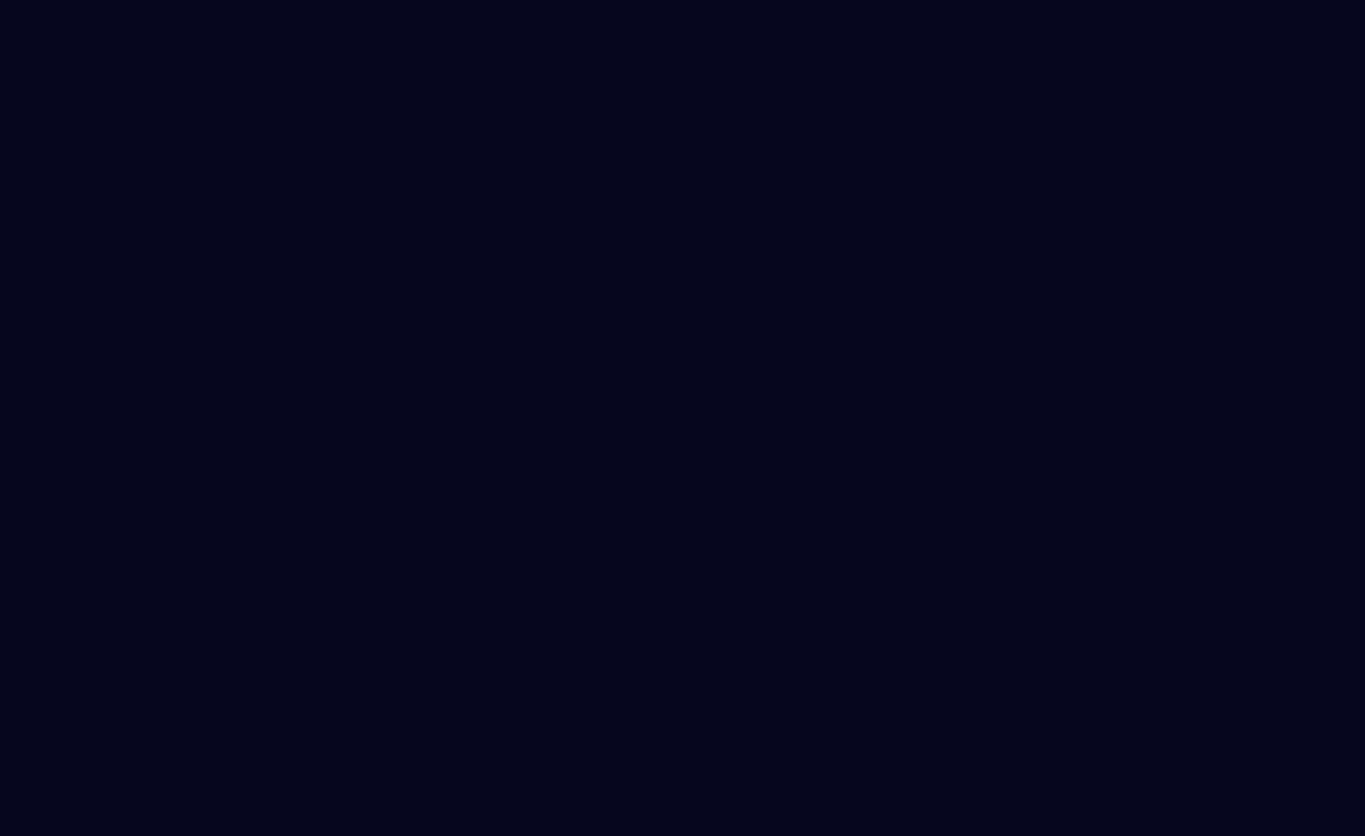
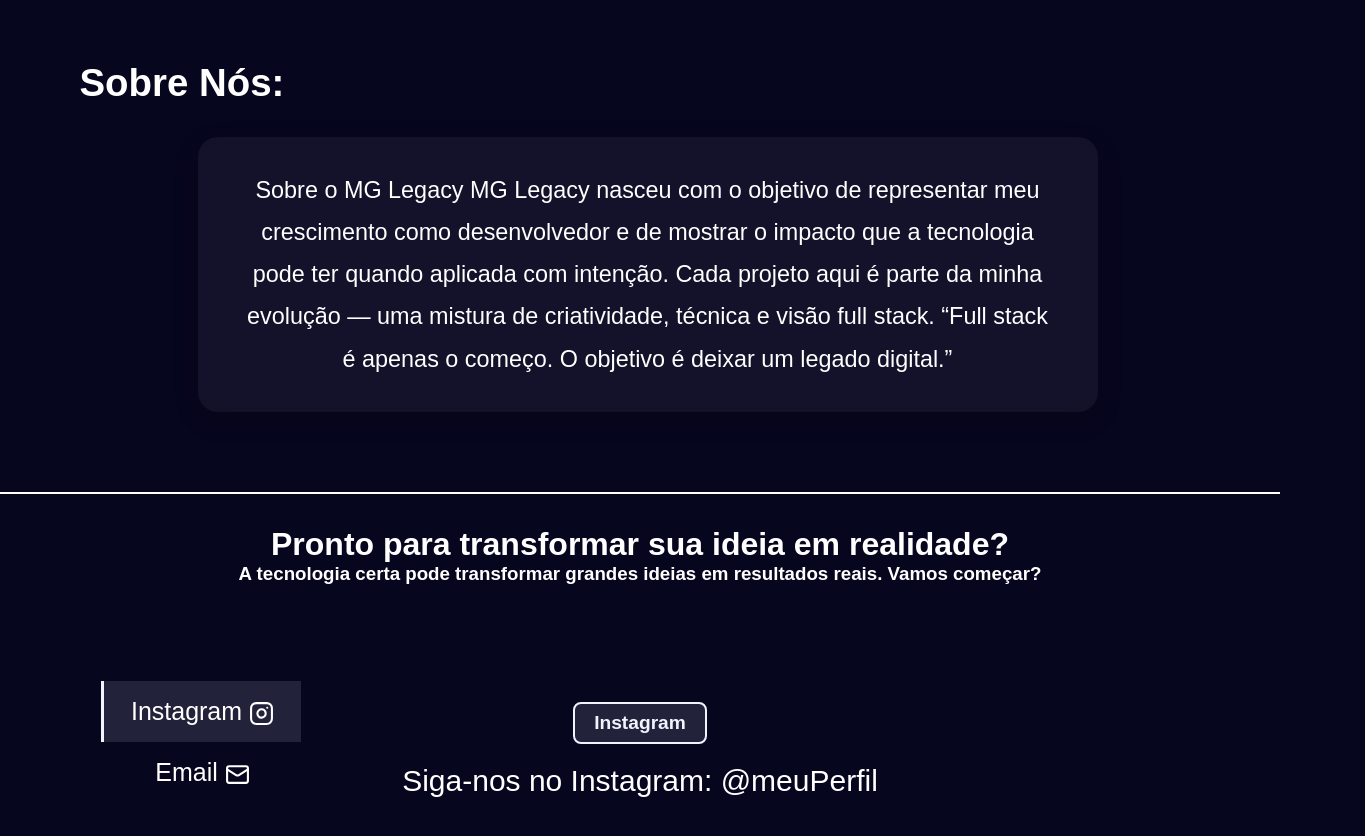
Before and after one commit to mglegacy/Portfolio, a Next.js app in the folder my-frontend/: page / in a window 1280 px wide. Shown: the part 840-1676 px from the top of the page, 1365 px wide, since content can reach past the window. Before the commit the page ends 821 px from the top, so only its background shows below. Built offline with nearby package versions, Linux system fonts and the light colour scheme; no server answers; a web font is replaced by a local one.

Commit message:
[Nova Atualização] - Adicionando o About e Footer

```diff
--- /dev/null
+++ b/my-frontend/src/app/components/footer/index.tsx
@@ -0,0 +1,66 @@
+"use client"
+import { useState } from 'react';
+import styles from './styles.module.scss'
+import React from 'react';
+import {Instagram, Mail} from 'lucide-react';
+
+interface SocialInfo{
+  name:string;
+  content?:string;
+}
+
+const socials: SocialInfo[] = [
+    {
+      name: "Instagram",
+      content:"Siga-nos no Instagram: @meuPerfil",
+    },
+    {
+      name: "Email",
+      content:"Contate-nos via email",
+    },
+
+];
+
+export function Footer(){
+  const [active, setActive] = useState(0);
+
+  const current = socials[active];
+
+
+    return(
+    <footer className={styles.contact}>
+          <h1 id="contact">
+            Pronto para transformar sua ideia em realidade?
+          </h1>
+
+          <div className={styles.containerContact}>
+            <h3>
+              A tecnologia certa pode transformar grandes ideias em resultados reais. Vamos começar?
+            </h3>
+          </div>
+
+          <div className={styles.container}>
+      <div className={styles.sidebar}>
+        {socials.map((tab, index) => (
+          <div
+            key={tab.name}
+            className={`${styles.tab} ${active === index ? styles.active : ""}`}
+            onClick={() => setActive(index)}
+          >
+            {tab.name}{" "}
+            {tab.name === "Instagram" && <Instagram color={"white"} size={25} className={styles.icon}/>}
+            {tab.name === "Email" && <Mail color={"white"} size={25} className={styles.icon}/>}
+          </div>
+        ))}
+      </div>
+
+      <div className={styles.content}>
+        <h2><button>{current.name}</button></h2>
+          <p>{current.content}</p>
+      </div>
+    </div>
+      </footer>
+
+
+    )
+}
--- /dev/null
+++ b/my-frontend/src/app/components/footer/styles.module.scss
@@ -0,0 +1,103 @@
+.contact{
+  width: 100%;
+  max-width: auto;
+  height: 400px;
+  background: var(--blue-11);
+  border-top: 2px solid var(--white);
+  color: var(--white);
+  padding: 2rem 1rem;
+  text-align: center;
+}
+
+.sidebar {
+  width: 200px;
+  display: flex;
+  flex-direction: column;
+  margin-top: 6rem; // empurra só a sidebar mais para baixo
+  margin-left: 85px;
+  font-size: 25px;
+
+}
+
+.tab {
+  padding: 1rem;
+  cursor: pointer;
+  transition: all 0.2s;
+  border-left: 3px solid transparent;
+
+  &:hover {
+    background-color: #22223a;
+  }
+}
+
+.active {
+  background-color: #22223a;
+  border-left: 3px solid #eff4ff; // destaque laranja
+}
+
+.content {
+  margin: -6.3rem;
+  text-align: center; // mantém texto alinhado à esquerda dentro do content
+  display: flex;
+  flex-direction: column;
+
+  h2 {
+    margin-bottom: 0.3rem;
+    font-weight: bold;
+  }
+
+  .period {
+    display: block;
+    margin-bottom: 1rem;
+    color: #a0a0a0;
+  }
+
+  p{
+    font-size: 30px;
+  }
+  ul {
+    list-style: disc;
+    padding-left: 1.5rem;
+
+    li {
+      margin-bottom: 0.5rem;
+      line-height: 1.5;
+    }
+  }
+}
+
+.content h2 button {
+  background-color: #22223a;   // fundo escuro
+  color: #eff4ff;              // texto claro
+  border: 2px solid #eff4ff;   // borda para destacar
+  border-radius: 8px;          // cantos arredondados
+  padding: 0.5rem 1.2rem;      // espaço interno
+  font-size: 1.2rem;           // tamanho do texto
+  font-weight: bold;
+  margin-bottom: 15px;
+  cursor: pointer;
+  justify-content: space-between;
+  transition: all 0.3s ease;   // animação suave
+
+  &:hover {
+    background-color: #3a3a5c; // muda fundo ao passar o mouse
+    transform: translateY(-2px); // leve “elevação”
+  }
+
+  &:active {
+    transform: translateY(0);   // efeito de clique
+    background-color: #111128;  // fundo mais escuro
+  }
+}
+
+.icon {
+  margin-left: auto;   // espaço entre texto e ícone
+  vertical-align: middle; // alinha com o texto
+  transition: transform 0.3s, color 0.3s; // animação suave
+  margin-right: auto;
+
+  &:hover {
+    color: #ff7f50; // muda a cor ao passar o mouse
+    transform: scale(1.2); // aumenta levemente
+  }
+}
--- a/my-frontend/src/app/components/header/index.tsx
+++ b/my-frontend/src/app/components/header/index.tsx
@@ -12,19 +12,19 @@ export function Header(){
 
     return(
         <header className={styles.headerContainer}>
-            <div className={styles.headerMenu}>
+            <div className={styles.headerMenu} >
                 <Image
                 src={logoImg}
                 alt='Logo da Empresa'
                 />
                 <nav>
-                    <Link href='/' className={`${styles.text} ${pathname === '/' ? styles.active : ''}`}> Home </Link>
+                    <Link href='#home' className={`${styles.text} ${pathname === '/' ? styles.active : ''}`}> Home </Link>
 
-                    <Link href='/projects' className={`${styles.text} ${pathname === '/projects' ? styles.active : ''}`}> Projects </Link>
+                    <Link href='#projects' className={`${styles.text} ${pathname === '/projects' ? styles.active : ''}`}> Projects </Link>
 
-                    <Link href='/about' className={`${styles.text} ${pathname === '/about' ? styles.active : ''}`}> About </Link>
+                    <Link href='#about' className={`${styles.text} ${pathname === '/about' ? styles.active : ''}`}> About </Link>
 
-                    <Link href='/contact' className={`${styles.text} ${pathname === '/contact' ? styles.active : ''}`}> Contact </Link>
+                    <Link href='#contact' className={`${styles.text} ${pathname === '/contact' ? styles.active : ''}`}> Contact </Link>
                 </nav>
             </div>
         </header>
--- a/my-frontend/src/app/globals.scss
+++ b/my-frontend/src/app/globals.scss
@@ -4,6 +4,11 @@
   box-sizing: border-box;
   outline: 0;
 }
+
+html {
+  scroll-behavior: smooth;
+}
+
 
 :root{ //Cores reaproveitadas
   --white: #fff;
@@ -15,6 +20,8 @@
 
   --blue-11: #07061f;
   --blue-21:#1c1961;
+
+  --black-purple: rgba(255, 255, 255, 0.05);
 }
 
 body {
--- a/my-frontend/src/app/layout.tsx
+++ b/my-frontend/src/app/layout.tsx
@@ -1,6 +1,7 @@
 import type { Metadata } from "next";
 import { Smooch_Sans } from "next/font/google";
 import { Header } from "./components/header";
+import {Footer} from "./components/footer"
 import "./globals.scss";
 
 const smooch_Sans = Smooch_Sans({ subsets: ["latin"] });
@@ -16,6 +17,7 @@ export default function RootLayout({ children }: { children: React.ReactNode })
       <body className={smooch_Sans.className}>
         <Header/>
         {children} {/* toda página entra aqui */}
+        <Footer/>
       </body>
     </html>
   );
--- a/my-frontend/src/app/page.module.scss
+++ b/my-frontend/src/app/page.module.scss
@@ -87,9 +87,9 @@
 }
 
 .card {
-  background-color: #69698a;
+  background: var(--blue-11);
   border-radius: 16px;
-  box-shadow: 0 4px 16px rgba(0, 0, 0, 0.1);
+  box-shadow: 0 4px 16px rgba(130, 130, 130, 0.1);
   width: 355px;
   height: 600px;
   padding: 1.5rem;
@@ -99,16 +99,17 @@
   transition: transform 0.3s ease, box-shadow 0.3s ease; // controla a suavidade
   text-align: left;
   margin-top: 3rem;
+  border: 0.5px solid var(--white);
 
   &:hover {
     transform: scale(1.05); // aumenta 5% ao passar o mouse
-    box-shadow: 0 8px 24px rgba(0, 0, 0, 0.2);
+    box-shadow: 0 8px 24px rgba(255, 255, 255, 0.2);
   }
 
 
   h3{
     font-size: 1.80rem;
-    color: black;
+    color: rgb(156, 156, 156);
   }
 
   h4 {
@@ -122,7 +123,7 @@
  .descricao
   {
     margin-top: 2rem;
-    color: rgb(43, 42, 42);
+    color: rgb(129, 129, 129);
     font-size: 1.5rem;
     font-weight: bold;
     text-align: left;
@@ -164,21 +165,15 @@
   display: flex;
   align-items: center;
   gap: 4px; // espaço entre ícone e texto
-  font-size: 0.9rem;
+  font-size: 1.2rem;
   color: var(--gray-70);
   white-space: nowrap; // evita quebra de linha
-  margin-top: 15px; // ajusta verticalmente para alinhar com type
+  margin-top: 9px; // ajusta verticalmente para alinhar com type
+   color: rgb(76, 76, 76);
+  font-weight: bold;
 }
 
-.tecnologias{
-  gap:0.5rem;
-  display: flex;
-  color: rgb(226, 15, 15);
-  margin-top: auto;
-  line-height: 1.4;
-  font-size: 20px;
 
-}
 
 .tecnologiesContainer {
   margin-top: auto; // força ficar no final do card
@@ -188,10 +183,65 @@
 }
 
 .techTag {
-  color: #222;
+  color: rgb(156, 156, 156);
   padding: 4px 8px;
   border-radius: 8px;
   font-size: 0.9rem;
   font-weight: bold;
-  border: 1px solid var(--blue-11);
+  border: 1px solid var(--white);
 }
+
+.about {
+  width: 100%;
+  max-width: 1200px;
+  margin: 10rem auto 0;
+  padding: 0 1rem;
+  display: flex;
+  flex-direction: column;
+  gap: 2rem;
+
+  h1 {
+    align-self: flex-start; // deixa o título à esquerda
+    font-size: clamp(2rem, 3vw, 3rem);
+    color: var(--white);
+  }
+}
+
+.containerAbout {
+  max-width: 900px;
+  background: rgba(255, 255, 255, 0.05);
+  padding: 2rem 3rem;
+  border-radius: 20px;
+  box-shadow: 0 8px 24px rgba(0, 0, 0, 0.2);
+  backdrop-filter: blur(6px);
+  line-height: 1.8;
+  font-size: clamp(1rem, 2vw, 1.25rem);
+  color: var(--white);
+  text-align: center;
+  align-self: center; // centraliza a caixa horizontalmente
+  transition: transform 0.3s ease, box-shadow 0.3s ease;
+
+  h3 {
+    font-weight: 400;
+    color: var(--white);
+  }
+
+  &:hover {
+      transform: translateY(-5px);
+      box-shadow: 0 12px 28px rgba(0, 0, 0, 0.3);
+    }
+}
+
+// Mobile
+@media (max-width: 768px) {
+  .about {
+    margin-top: 5rem;
+    padding: 0 1rem;
+    gap: 1.5rem;
+  }
+
+  .containerAbout {
+    max-width: 100%;
+    padding: 1.5rem 2rem;
+  }
+}
--- a/my-frontend/src/app/page.tsx
+++ b/my-frontend/src/app/page.tsx
@@ -31,7 +31,7 @@ export default  async function Home() {
   const projects = await handleListProjects();
 
   return (
-  <main className={styles.container}>
+  <main id="#home" className={styles.container}>
     <header>
       <h1 className={styles.textOne}>Olá! Nós somos</h1>
       <h1 className={styles.textTwo}>MG Legacy</h1>
@@ -41,9 +41,10 @@ export default  async function Home() {
     </header>
 
     <section className={styles.containerBody}>
+
       <section className={styles.listProjects}>
 
-        <h1>Projects</h1>
+        <h1 id="projects"> Projetos </h1>
 
         <div className={styles.projectsGrid}>
           {projects.map((project: Project) => (
@@ -53,7 +54,7 @@ export default  async function Home() {
                <div className={styles.infoLine}>
                 <h4 className={styles.type}>{project.tipo}</h4>
                 <div className={styles.date}>
-                  <CalendarArrowUp size={16} color="#000000ff" />
+                  <CalendarArrowUp size={16} color="#dfdfdfff" />
                   {new Date(project.created_at).toLocaleDateString('pt-BR', {
                     month: 'long',
                     year: 'numeric',
@@ -83,6 +84,19 @@ export default  async function Home() {
           ))}
         </div>
       </section>
+
+      <section className={styles.about}>
+          <h1 id="about">Sobre Nós: </h1>
+
+          <div className={styles.containerAbout}>
+            <h3>Sobre o MG Legacy
+            MG Legacy nasceu com o objetivo de representar meu crescimento como desenvolvedor e de mostrar o impacto que a tecnologia pode ter quando aplicada com intenção.
+            Cada projeto aqui é parte da minha evolução — uma mistura de criatividade, técnica e visão full stack.
+            “Full stack é apenas o começo. O objetivo é deixar um legado digital.”
+            </h3>
+          </div>
+      </section>
+
     </section>
   </main>
 );
```
